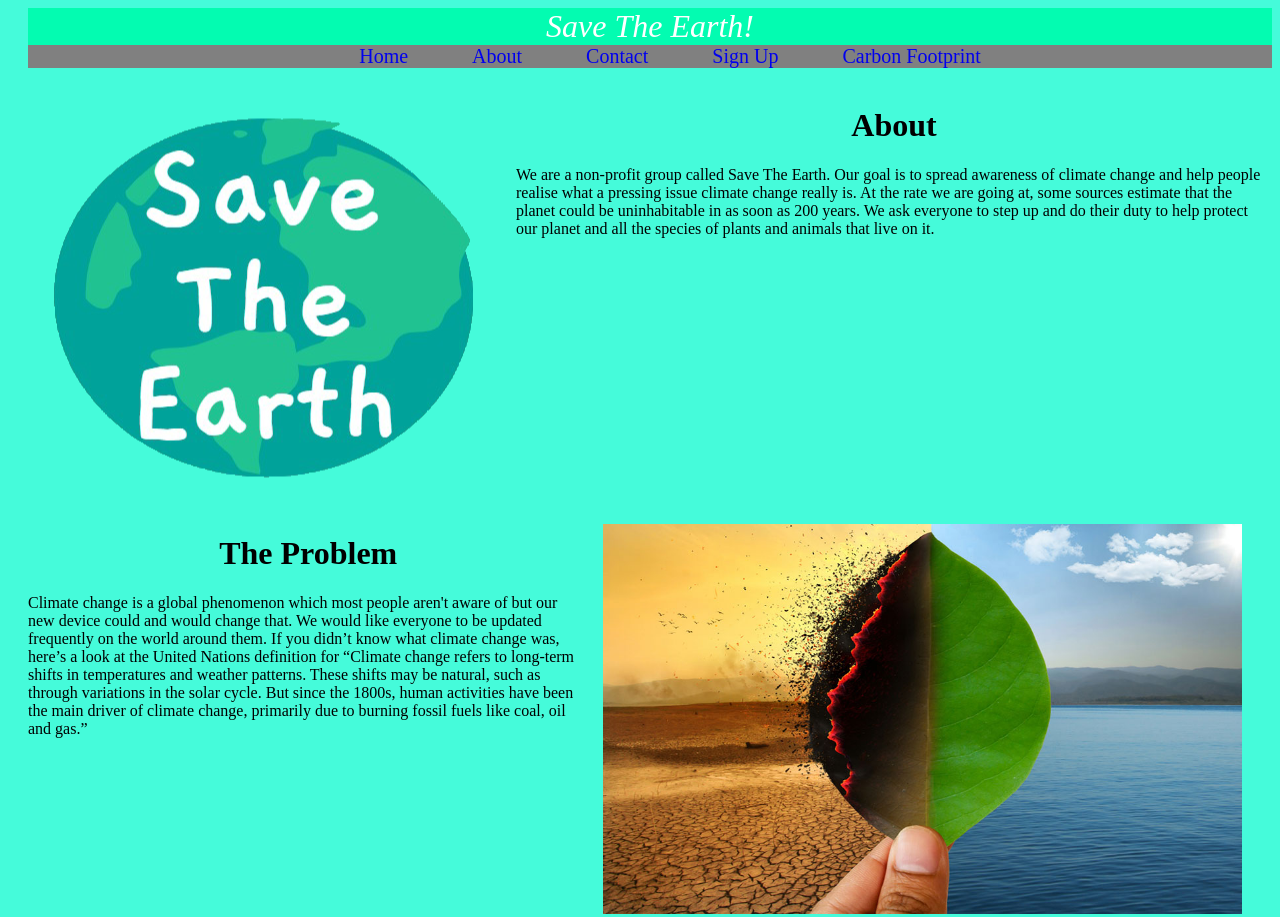
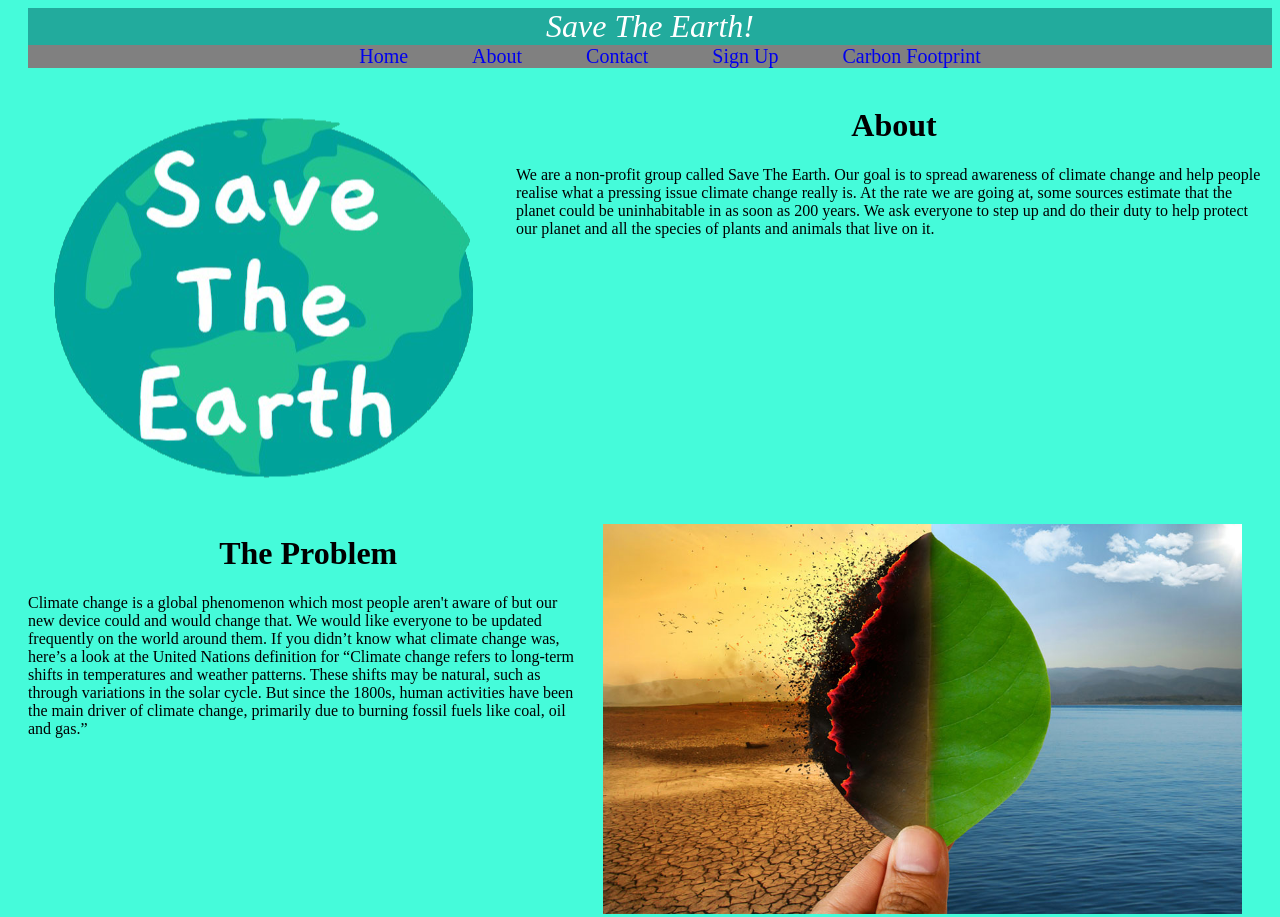
Before and after one commit to RakeshASC22/SAVETHEEARTH, a plain HTML site: page index.html in a window 1280 px wide. Shown: the top 917 px of the page. Drawn offline with Linux system fonts and the light colour scheme.

Commit message:
Update style.css

```diff
--- a/css/style.css
+++ b/css/style.css
@@ -6,7 +6,7 @@ header{
     text-align:center;
     font-size:xx-large;
     font-style:oblique;
-    background-color:rgb(3, 252, 177);
+    background-color:rgb(34, 171, 157);
     color: white;
 }
 #sm{
```
